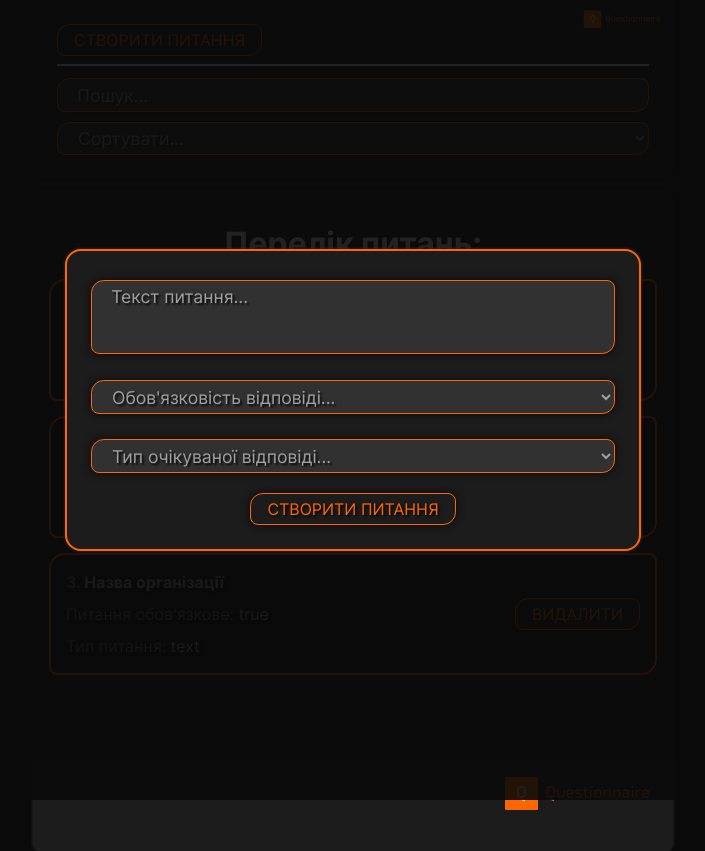
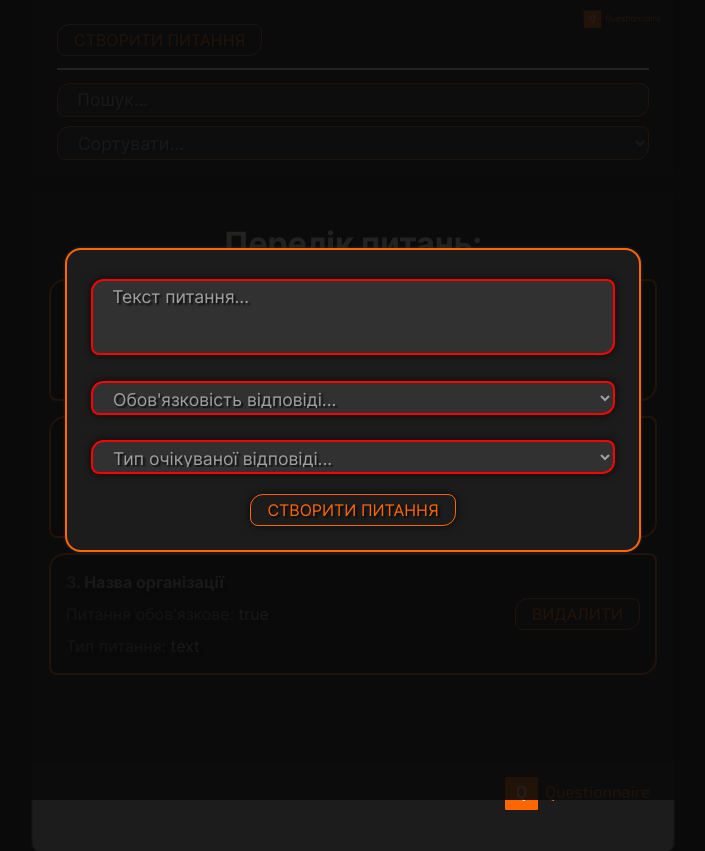
Before and after one commit to sergeiown/questionnaire, a React (Create React App) app: page / in a window 1280 px wide. Both pictures are taken after a click on the button "СТВОРИТИ ПИТАННЯ". Shown: the whole page, without its empty margins (287-992 px from the left). Built offline with nearby package versions, Linux system fonts and the light colour scheme.

Commit message:
add form validation

```diff
--- a/src/components/PostForm.jsx
+++ b/src/components/PostForm.jsx
@@ -30,7 +30,7 @@ const PostForm = ({ create }) => {
     };
 
     return (
-        <form>
+        <form onSubmit={addNewPost}>
             <MyTextArea
                 value={post.title}
                 onChange={(e) => setPost({ ...post, title: e.target.value })}
@@ -38,6 +38,7 @@ const PostForm = ({ create }) => {
                 placeholder="Текст питання..."
                 cols="55"
                 rows="3"
+                required
             />
 
             <Myselect
@@ -48,6 +49,7 @@ const PostForm = ({ create }) => {
                     { value: 'true', name: 'так' },
                     { value: 'false', name: 'ні' },
                 ]}
+                required
             />
 
             <Myselect
@@ -63,11 +65,12 @@ const PostForm = ({ create }) => {
                     { value: 'boolean', name: 'так або ні' },
                     { value: 'select', name: 'вибір варіанту' },
                 ]}
+                required
             />
 
             {selected === 'select' && <DynamicOption create={createOptions} />}
 
-            <MyButton onClick={addNewPost}>Створити питання</MyButton>
+            <MyButton onSubmit={addNewPost}>Створити питання</MyButton>
         </form>
     );
 };
--- a/src/components/PostOptions.jsx
+++ b/src/components/PostOptions.jsx
@@ -44,6 +44,7 @@ function DynamicOption({ create }) {
                         type="text"
                         placeholder="Текст варіанту відповіді..."
                         onChange={(event) => handleInputChange(index, event.target.value)}
+                        required
                     />
 
                     <MyButton onClick={() => deleteInput(index)}>Видалити</MyButton>
--- a/src/components/UI/input/MyInput.module.css
+++ b/src/components/UI/input/MyInput.module.css
@@ -20,3 +20,6 @@
   font-size: inherit;
   color: #a0a0a0;
 }
+.myInp:invalid {
+  border: 0.125rem solid red;
+}
--- a/src/components/UI/input/MyInput.module.scss
+++ b/src/components/UI/input/MyInput.module.scss
@@ -19,4 +19,8 @@
         font-size: inherit;
         color: $color-gray;
     }
+
+    &:invalid {
+        border: 0.125rem solid red;
+    }
 }
--- a/src/components/UI/select/Myselect.jsx
+++ b/src/components/UI/select/Myselect.jsx
@@ -1,9 +1,14 @@
 import React from 'react';
 import classes from './Myselect.module.css';
 
-const Myselect = ({ options, defaultValue, value, onChange }) => {
+const Myselect = ({ options, defaultValue, value, onChange, required }) => {
     return (
-        <select className={classes.mySelect} value={value} onChange={(event) => onChange(event.target.value)}>
+        <select
+            required={required}
+            className={classes.mySelect}
+            value={value}
+            onChange={(event) => onChange(event.target.value)}
+        >
             <option disabled value="">
                 {defaultValue}
             </option>
--- a/src/components/UI/select/Myselect.module.css
+++ b/src/components/UI/select/Myselect.module.css
@@ -10,3 +10,6 @@
   border-radius: 0.8rem 0.5rem;
   background: #313131;
 }
+.mySelect:invalid {
+  border: 0.125rem solid red;
+}
--- a/src/components/UI/select/Myselect.module.scss
+++ b/src/components/UI/select/Myselect.module.scss
@@ -11,4 +11,8 @@
     border: 1px solid $color-orange;
     border-radius: 0.8rem 0.5rem;
     background: $color-gray-darker;
+
+    &:invalid {
+        border: 0.125rem solid red;
+    }
 }
--- a/src/components/UI/textArea/MyTextArea.module.css
+++ b/src/components/UI/textArea/MyTextArea.module.css
@@ -32,3 +32,6 @@
   background-color: #0a0a0a;
   border-radius: 0.8rem;
 }
+.myText:invalid {
+  border: 0.125rem solid red;
+}
--- a/src/components/UI/textArea/MyTextArea.module.scss
+++ b/src/components/UI/textArea/MyTextArea.module.scss
@@ -33,4 +33,8 @@
         background-color: $color-black;
         border-radius: 0.8rem;
     }
+
+    &:invalid {
+        border: 0.125rem solid red;
+    }
 }
--- a/src/styles/App.css
+++ b/src/styles/App.css
@@ -117,7 +117,7 @@ body .App .controlPanel button {
 }
 body .App .controlPanel hr {
   border: #fffff0 1px solid;
-  margin: 0.5rem 0;
+  margin: 0.8rem 0 0.5rem 0;
   box-shadow: 0 0 0.5rem #0a0a0a;
 }
 
--- a/src/styles/_body.scss
+++ b/src/styles/_body.scss
@@ -54,7 +54,7 @@ body {
 
             hr {
                 border: $color-ivory 1px solid;
-                margin: 0.5rem 0;
+                margin: 0.8rem 0 0.5rem 0;
                 box-shadow: 0 0 0.5rem $color-black;
             }
         }
```
